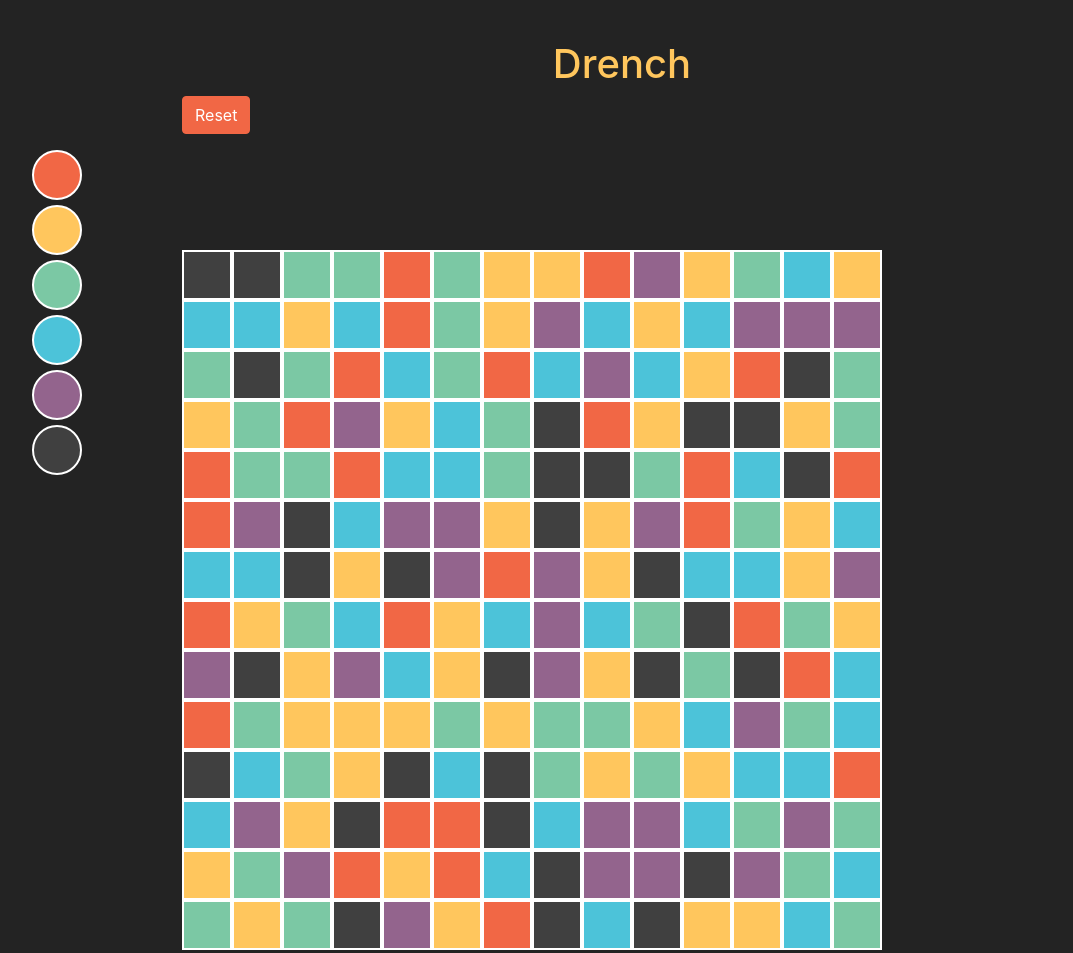
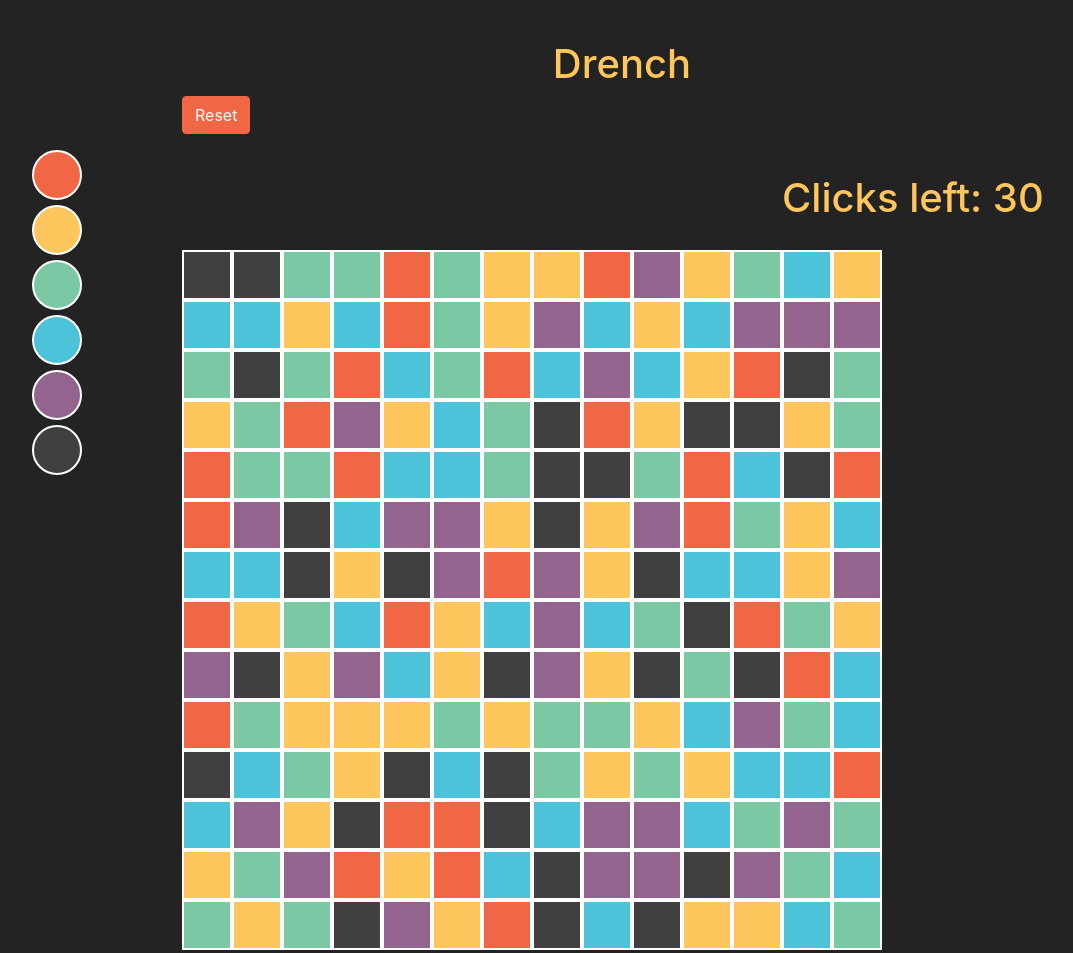
Before and after one commit to mstamle/drench, a website: page src/index.html in a window 1280 px wide. Shown: the whole page, without its empty margins (18-1091 px from the left). Drawn offline with nearby package versions, Linux system fonts and the light colour scheme; files that its build step writes are made by us from their sources.

Commit message:
Added Clicks Field

```diff
--- a/src/index.html
+++ b/src/index.html
@@ -13,6 +13,9 @@
    <main>
         <h1>Drench</h1>
         <button id="reset" class="btn btn-primary">Reset</button>
+        <div id="clicksField">
+            <h1>Clicks left: 30</h1>
+        </div>
         <div id="c1" class="box color1">color1</div>
         <div id="c2" class="box color2">color2</div>
         <div id="c3" class="box color3">color3</div>
--- a/src/js/index.js
+++ b/src/js/index.js
@@ -180,6 +180,7 @@ function wholedrench(clickedColor){
     displayBoard();
     checkIfWon();
     clicks -=1;
+    $('#clicksField').html('<h1>Clicks left: '+clicks+'</h1>');
     console.log('Clicks left: ' + clicks);
     if (clicks == 0){
         $msg.append('<div id="lose"><h1>Oops! You lost!</h1><h1>Click here to play again.</h1></div>');
--- a/src/scss/_base.scss
+++ b/src/scss/_base.scss
@@ -86,6 +86,12 @@ button {
     width: 700px;
     height: 250px;
     background-color: #404040;
+
+}
+
+#clicksField {
+    position: absolute;
+    left: 800px;
 
 }
 
```
